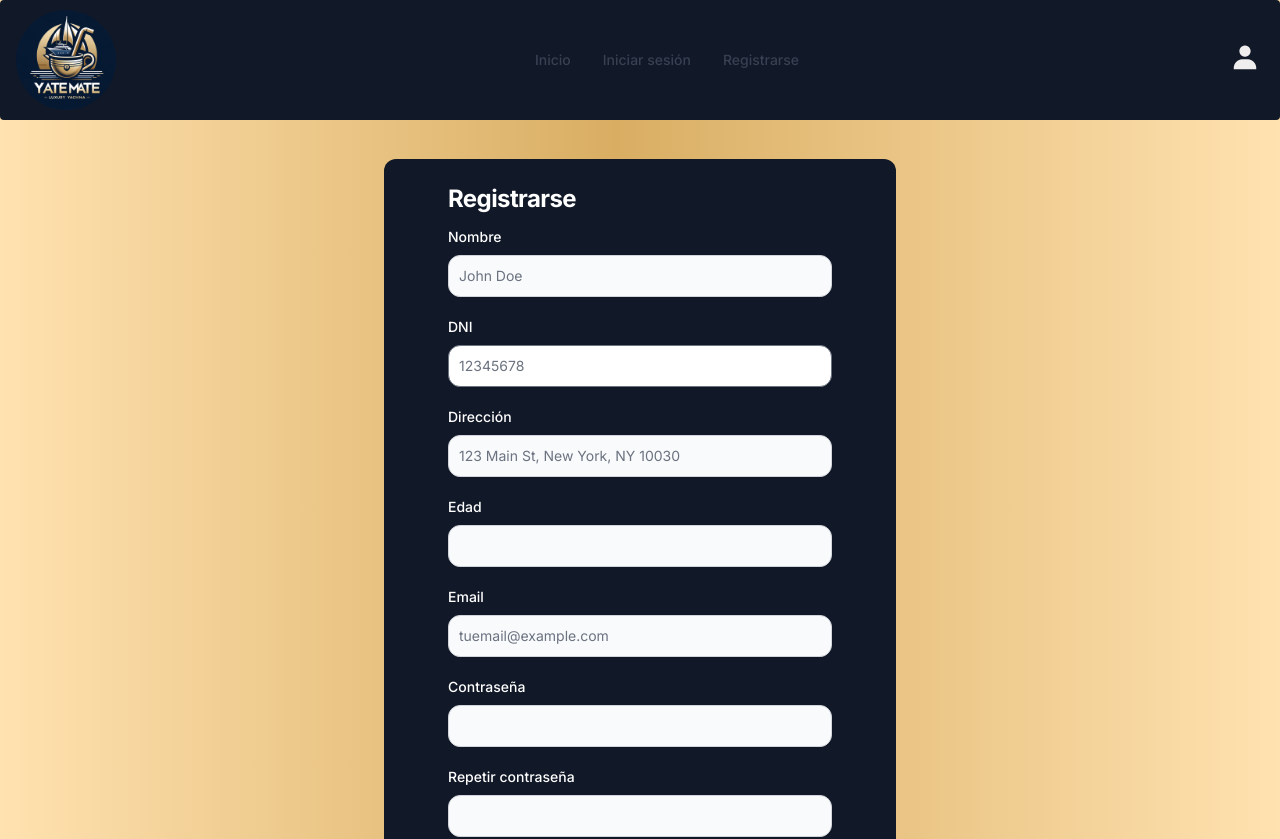
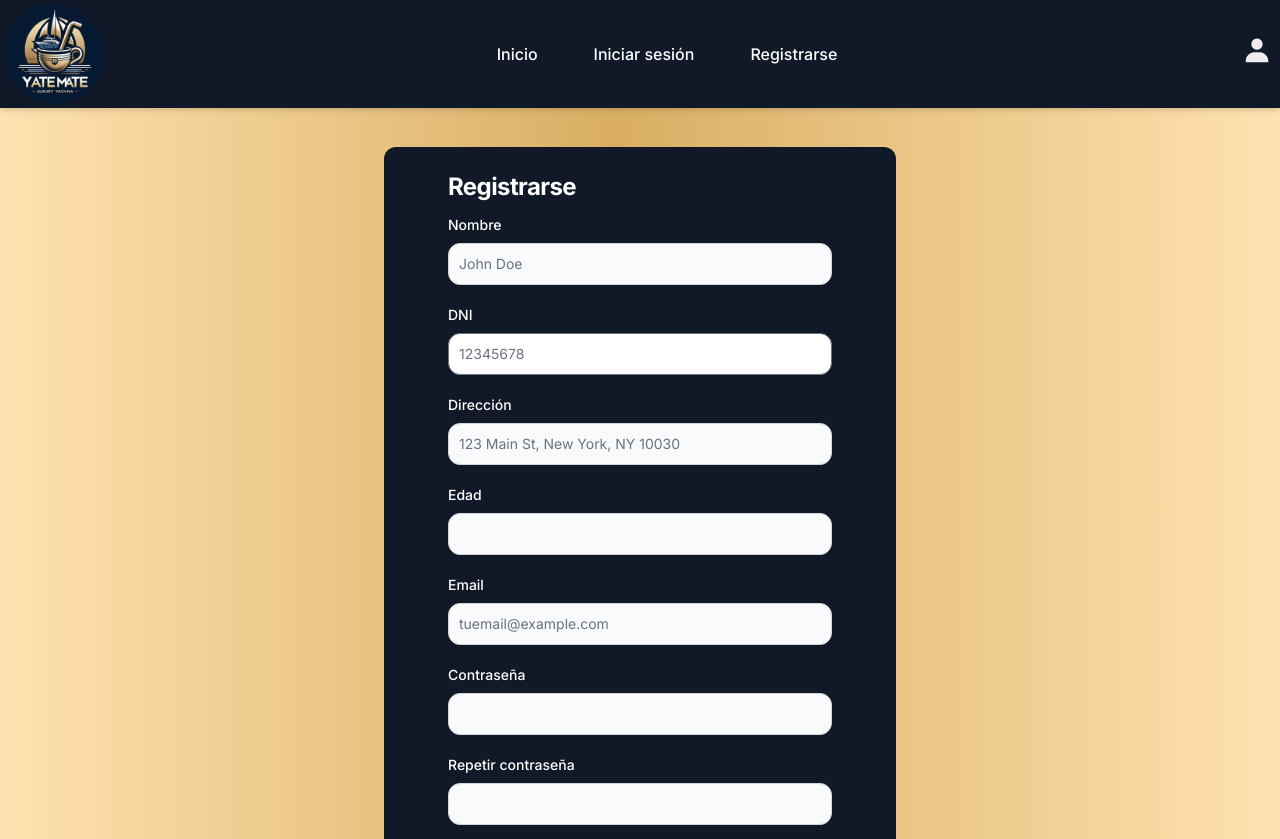
Before and after one commit to zoroskr/dock-hub, a Next.js app: page /register in a window 1280 px wide. Shown: the top 839 px of the page. Built offline with nearby package versions, Linux system fonts and the light colour scheme.

Commit message:
Reutilización de código

```diff
--- /dev/null
+++ b/src/components/ui/NavLink.jsx
@@ -0,0 +1,15 @@
+import React from "react";
+import Link from "next/link";
+
+const NavLink = ({ text, path }) => {
+  return (
+    <Link
+      href={`/${path}`}
+      className="block py-2 px-3 text-md text-white rounded md:hover:bg-transparent duration-300 md:hover:scale-110 hover:bg-gray-700"
+    >
+      {text}
+    </Link>
+  );
+};
+
+export default NavLink;
--- a/src/components/ui/Navbar.jsx
+++ b/src/components/ui/Navbar.jsx
@@ -1,15 +1,12 @@
 "use client";
 
 import React, { useEffect, useState } from "react";
-
-import {Navbar } from "flowbite-react";
-
 import Avatar from "./Avatar";
 import Image from "next/image";
 import Link from "next/link";
+import NavLink from "./NavLink";
 
-
-const Nav = () => {
+const Navbar = () => {
   const [isLoggedIn, setIsLoggedIn] = useState(false);
   const [userType, setUserType] = useState("");
 
@@ -28,116 +25,94 @@ const Nav = () => {
   }, []);
 
   return (
-    <Navbar fluid rounded className="bg-gray-900 text-sm">
-      <Navbar.Brand href="https://flowbite-react.com">
+    <nav className="bg-gray-900 border-gray-200 shadow-md">
+      <div className="max-w-screen-xl flex flex-wrap items-center justify-between mx-auto md:p-1 p-4">
         <Link href="/" className="flex items-center space-x-3 rtl:space-x-reverse">
           <Image
             src="/logo_yatemate.png"
             width={100}
             height={100}
-            className="rounded-md"
-            alt="Flowbite Logo"
-            style={{ borderRadius: "50%" }}
+            className="rounded-full"
+            alt="YateMate Logo"
             priority
           />
         </Link>
-      </Navbar.Brand>
 
-      <div className="flex md:order-2">
+        <div className="flex items-center md:order-2 space-x-3 md:space-x-0 rtl:space-x-reverse">
           <Avatar handleLogout={handleLogout} />
-        <Navbar.Toggle />
+
+          <button
+            data-collapse-toggle="navbar-user"
+            type="button"
+            className="inline-flex items-center p-2 w-10 h-10 justify-center text-sm text-gray-400 rounded-xl md:hidden hover:bg-gray-700 focus:outline-none focus:ring-2 focus:ring-gray-600"
+            aria-controls="navbar-user"
+            aria-expanded="false"
+          >
+            <span className="sr-only">Open main menu</span>
+            <svg
+              className="w-5 h-5"
+              aria-hidden="true"
+              xmlns="http://www.w3.org/2000/svg"
+              fill="none"
+              viewBox="0 0 17 14"
+            >
+              <path
+                stroke="currentColor"
+                strokeLinecap="round"
+                strokeLinejoin="round"
+                strokeWidth="2"
+                d="M1 1h15M1 7h15M1 13h15"
+              />
+            </svg>
+          </button>
         </div>
 
-      <Navbar.Collapse className="text-black">
+        <div className="items-center justify-between hidden w-full md:flex md:w-auto md:order-1" id="navbar-user">
+          <ul className="flex flex-col font-medium p-4 md:p-0 mt-4 border border-gray-700 rounded-xl bg-gray-800 md:space-x-8 rtl:space-x-reverse md:flex-row md:mt-0 md:border-0 md:bg-gray-900">
             <li>
-          <Link
-            href="/"
-            className="block py-2 px-3 text-md md:text-white md:bg-transparent md:text-white-700 md:p-0 dark:text-white md:dark:text-blue-500 duration-300 md:hover:scale-110 bg-custom-yellow"
-            aria-current="page"
-          >
-            <Navbar.Link as="a">Inicio</Navbar.Link>
-          </Link>
+              <NavLink text="Inicio" path="" />
             </li>
             {userType === "Admin" && isLoggedIn && (
               <>
                 <li>
-              <Link
-                href="/admin/register"
-                className="block py-2 px-3 text-md text-white md:bg-transparent md:text-white-700 md:p-0 dark:text-white md:dark:text-blue-500 duration-300 md:hover:scale-110"
-                aria-current="page"
-              >
-                <Navbar.Link as="a">Registrar administrativo</Navbar.Link>
-              </Link>
+                  <NavLink text="Resgistrar administrativo" path="admin/register" />
                 </li>
                 <li>
-              <Link
-                href="/reservations"
-                className="block py-2 px-3 text-md text-white md:bg-transparent md:text-white-700 md:p-0 dark:text-white md:dark:text-blue-500 duration-300 md:hover:scale-110"
-                aria-current="page"
-              >
-                <Navbar.Link as="a">Reservas</Navbar.Link>
-              </Link>
+                  <NavLink text="Reservas" path="reservations" />
                 </li>
               </>
             )}
             {isLoggedIn ? (
               <>
                 <li>
-              <Link
-                href="/amarras"
-                className="block py-2 px-3 text-md text-white md:bg-transparent md:text-white-700 md:p-0 dark:text-white md:dark:text-blue-500 duration-300 md:hover:scale-110"
-                aria-current="page"
-              >
-                <Navbar.Link as="a">Amarras</Navbar.Link>
-              </Link>
+                  <NavLink text="Amarras" path="amarras" />
                 </li>
                 {userType !== "Admin" && (
                   <li>
-                <Link
-                  href="/publicar"
-                  className="block py-2 px-3 text-md text-white md:bg-transparent md:text-white-700 md:p-0 dark:text-white md:dark:text-blue-500 duration-300 md:hover:scale-110"
-                  aria-current="page"
-                >
-                  <Navbar.Link as="a">Crear Publicación</Navbar.Link>
-                </Link>
+                    <NavLink text="Crear Publicación" path="publicar" />
                   </li>
                 )}
                 {localStorage.getItem("type") === "Titular" && (
                   <li>
-                <Link
-                  href="/publicarEmbarcacion"
-                  className="block py-2 px-3 text-md text-white md:bg-transparent md:text-white-700 md:p-0 dark:text-white md:dark:text-blue-500 duration-300 md:hover:scale-110"
-                >
-                  <Navbar.Link as="a">Cargar embarcación</Navbar.Link>
-                </Link>
+                    <NavLink text="Cargar embarcación" path="publicarEmbarcacion" />
                   </li>
                 )}
               </>
             ) : (
               <>
                 <li>
-              <Link
-                href="/login"
-                className="block py-2 px-3 text-md text-white md:bg-transparent md:text-white-700 md:p-0 dark:text-white md:dark:text-blue-500 duration-300 md:hover:scale-110"
-                aria-current="page"
-              >
-                <Navbar.Link as="a">Iniciar sesión</Navbar.Link>
-              </Link>
+                  <NavLink text="Iniciar sesión" path="login" />
                 </li>
                 <li>
-              <Link
-                href="/register"
-                className="block py-2 px-3 text-md text-white md:bg-transparent md:text-white-700 md:p-0 dark:text-white md:dark:text-blue-500 duration-300 md:hover:scale-110"
-                aria-current="page"
-              >
-                <Navbar.Link as="a">Registrarse</Navbar.Link>
-              </Link>
+                  <NavLink text="Registrarse" path="register" />
                 </li>
               </>
             )}
-      </Navbar.Collapse>
-    </Navbar>
+          </ul>
+        </div>
+      </div>
+    </nav>
   );
 };
 
-export default Nav;
+export default Navbar;
```
Lines whose indentation alone changed are shown as unchanged.
